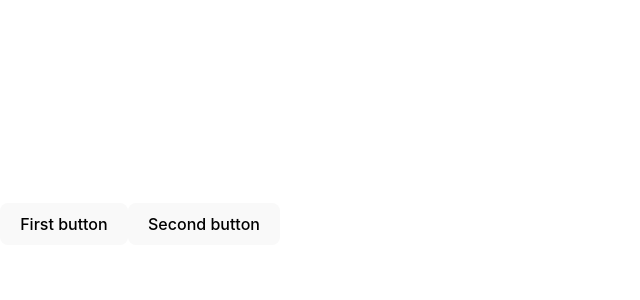
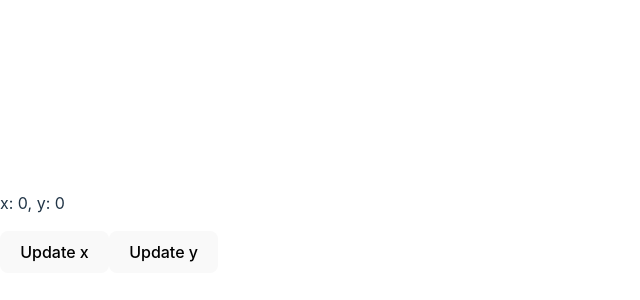
Before and after one commit to nasteap2015/my-react-project, a React (Vite) app: page / in a window 1280 px wide. Shown: the part 176-476 px from the top of the page, without its empty margins (0-640 px from the left). Built offline with nearby package versions, Linux system fonts and the light colour scheme.

Commit message:
practice

```diff
--- a/src/components/App.jsx
+++ b/src/components/App.jsx
@@ -1,18 +1,38 @@
 // src/App.jsx
 
+import { useState } from 'react';
+
 const App = () => {
-	const handleClick = (evt) => {
-		console.log(evt);
+  const [values, setValues] = useState({
+    x: 0,
+    y: 0,
+	  });
+
+	const updateX = () => {
+			setValues({
+			...values,
+			x: values.x + 1
+		});
 	};
 
-	return (
-		<>
-			<button onClick={handleClick}>First button</button>
-			<button onClick={evt => console.log(evt)}>Second button</button>
-		</>
-	);
+	const updateY = () => {
+		setValues({
+			...values,
+			y: values.y + 1
+		});
+	};
+
+  return (
+    <div>
+      <p>
+        x: {values.x}, y: {values.y}
+      </p>
+
+      <button onClick={updateX}>Update x</button>
+      <button onClick={updateY}>Update y</button>
+    </div>
+  );
 };
 
 
-
 export default App;
```
